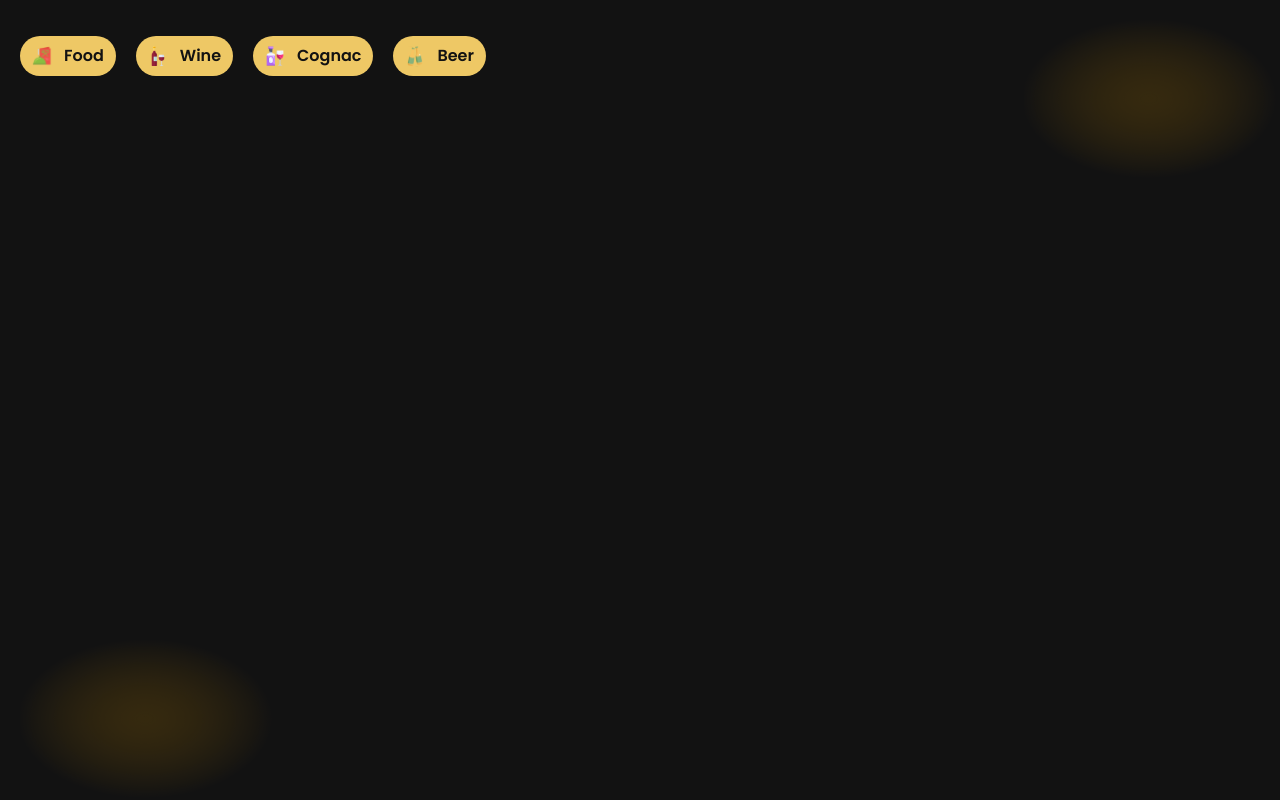
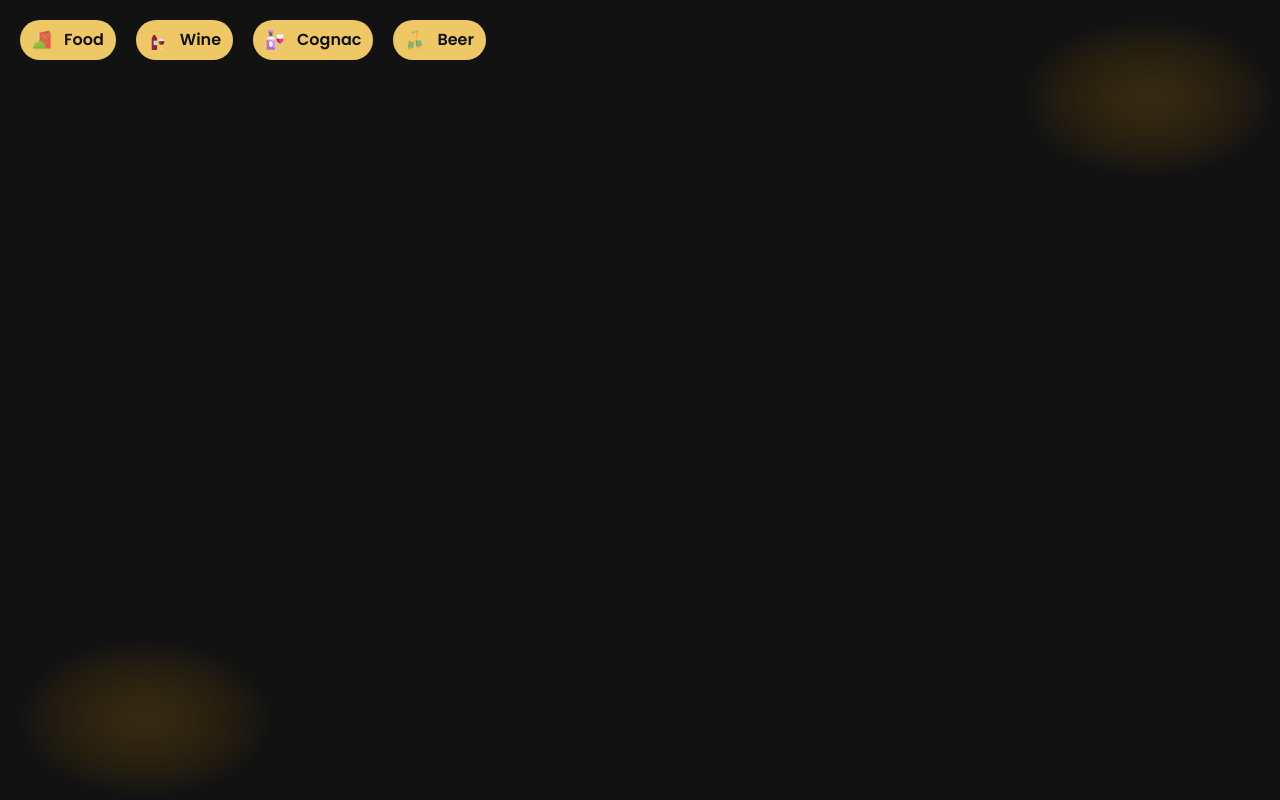
Before and after one commit to jemmycodes/GT-lounge, a React (Vite) app: page /home in a window 1280 px wide. Built offline with nearby package versions, Linux system fonts and the light colour scheme.

Commit message:
fixing scrolling issue

```diff
--- a/package.json
+++ b/package.json
@@ -12,7 +12,8 @@
     "react": "^18.2.0",
     "react-dom": "^18.2.0",
     "react-icons": "^4.8.0",
-    "react-router-dom": "^6.9.0"
+    "react-router-dom": "^6.9.0",
+    "tailwind-scrollbar-hide": "^1.1.7"
   },
   "devDependencies": {
     "@types/react": "^18.0.27",
--- a/src/components/home/Categories/Categories.jsx
+++ b/src/components/home/Categories/Categories.jsx
@@ -3,7 +3,7 @@ import { Category } from "../../index";
 
 const Categories = () => {
   return (
-    <ul className=" hide-scrollbar">
+    <ul className="flex gap-5  overflow-x-scroll scrollbar-hide">
       {menuData.map(({ type, icon }) => (
         <Category key={type} icon={icon} type={type} />
       ))}
--- a/src/index.css
+++ b/src/index.css
@@ -32,21 +32,6 @@ html,
   animation-fill-mode: forwards;
 }
 
-.hide-scrollbar::-webkit-scrollbar {
-  display: none;
-}
-
-.hide-scrollbar {
-  -ms-overflow-style: none;
-  width: 100%;
-  scrollbar-width: none;
-  -webkit-overflow-scrolling: touch;
-  display: flex;
-  gap: 1.25rem;
-  overflow-x: auto;
-  padding: 1rem 0;
-}
-
 @layer base {
   .splash-bg-blur {
     @apply bg-blend-soft-light mix-blend-soft-light px-32 py-20;
--- a/tailwind.config.cjs
+++ b/tailwind.config.cjs
@@ -104,5 +104,5 @@ module.exports = {
       },
     },
   },
-  plugins: [],
+  plugins: [require('tailwind-scrollbar-hide')],
 };
```
Also changed, not shown: 1 other file (tests, documents, lock files or other folders).
